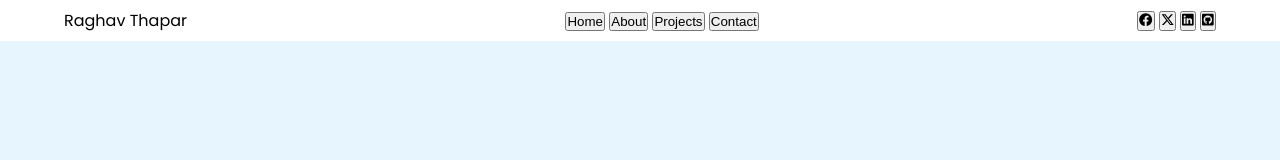
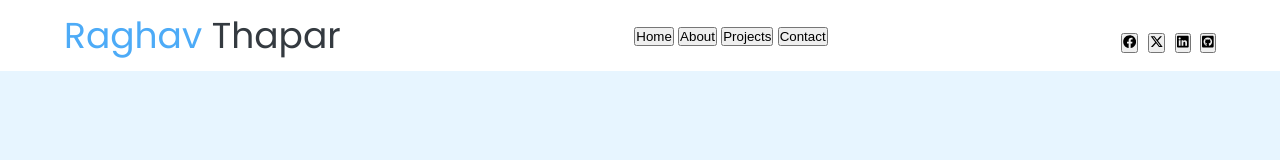
Before and after one commit to raghavthapar7/Navbar, a plain HTML site: page index.html in a window 1280 px wide. Drawn offline with Linux system fonts and the light colour scheme.

Commit message:
Highlighted the logo and increased the size

```diff
--- a/index.html
+++ b/index.html
@@ -10,7 +10,8 @@
   <body>
     <header class="header">
       <nav class="navbar">
-        <div class="logo">Raghav Thapar</div>
+        <div class="logo">
+          <span class="highlight">Raghav</span> Thapar</div>
         <div class="nav-buttons">
           <button>Home</button>
           <button>About</button>
--- a/style.css
+++ b/style.css
@@ -9,6 +9,7 @@
 body {
   background-color: #e7f5ff;
   font-family: "Poppins", sans-serif;
+  color: #343a40;
 }
 
 .header {
@@ -21,4 +22,13 @@ body {
   padding: 8px 24px;
   display: flex;
   justify-content: space-between;
+  align-items: center;
 }
+
+.logo {
+  font-size: 36px;
+}
+
+.highlight {
+  color: #4dabf7;
+}
```
